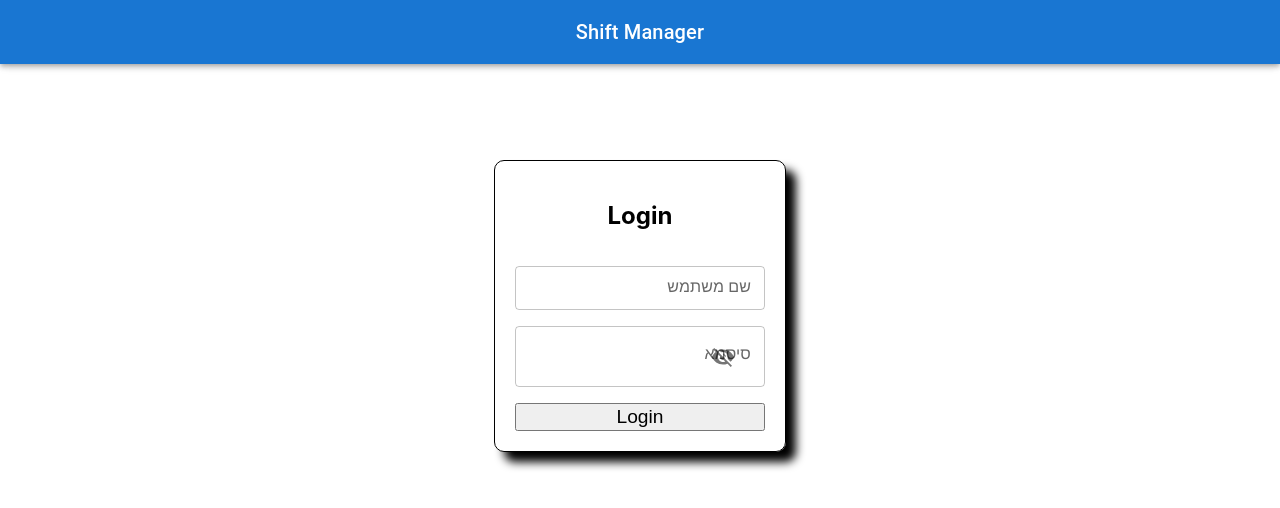
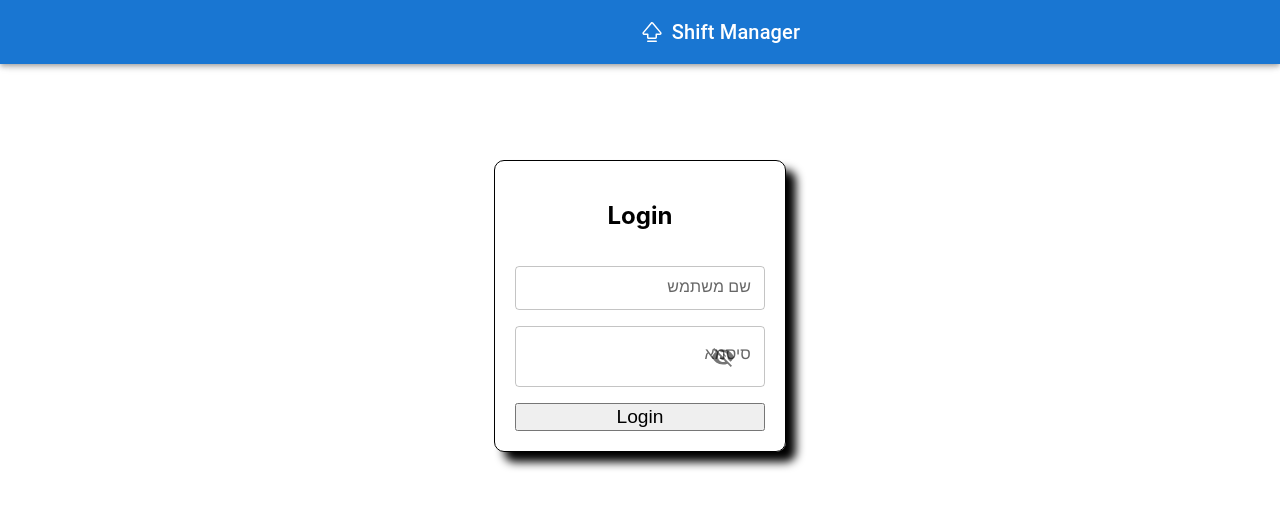
Before and after one commit to nyoooom127/shift-manager-client, a React (Create React App) app: page / in a window 1280 px wide. Shown: the top 508 px of the page. Built offline with nearby package versions, Linux system fonts and the light colour scheme; what notyf would draw is missing.

Commit message:
changed logo and title

```diff
--- a/public/index.html
+++ b/public/index.html
@@ -4,10 +4,10 @@
     <meta charset="utf-8" />
     <link rel="icon" href="%PUBLIC_URL%/favicon.ico" />
     <meta name="viewport" content="width=device-width, initial-scale=1" />
-    <meta name="theme-color" content="#000000" />
+    <meta name="theme-color" content="#1976d2" />
     <meta
       name="description"
-      content="Web site created using create-react-app"
+      content="Web site for generating and managing shifts"
     />
     <link rel="apple-touch-icon" href="%PUBLIC_URL%/logo192.png" />
     <!--
@@ -24,7 +24,7 @@
       work correctly both with client-side routing and a non-root public URL.
       Learn how to configure a non-root public URL by running `npm run build`.
     -->
-    <title>React App</title>
+    <title>Shift Manager</title>
   </head>
   <body>
     <noscript>You need to enable JavaScript to run this app.</noscript>
--- a/src/Components/LayoutArea/HeaderBar/HeaderBar.tsx
+++ b/src/Components/LayoutArea/HeaderBar/HeaderBar.tsx
@@ -7,6 +7,7 @@ import { styled } from "@mui/material/styles";
 import { useSelector } from "react-redux";
 import { AppState } from "../../../Redux/AppState";
 import authService from "../../../Services/AuthService";
+import logo from "../../../logo.svg";
 import "./HeaderBar.css";
 
 interface HeaderBarProps {
@@ -56,8 +57,21 @@ function HeaderBar(props: HeaderBarProps): JSX.Element {
   return (
     <div className="HeaderBar">
       <AppBar position="fixed" open={props.open}>
-        <Toolbar sx={{ justifyContent: auth ? "space-between" : "center" }}>
-          <div style={{ display: "flex", justifyContent: auth ? "space-between" : "center" }}>
+        <Toolbar
+          sx={{
+            justifyContent: auth ? "space-between" : "center",
+            marginLeft: "5rem",
+            width: "100%",
+            boxSizing: "border-box",
+          }}
+        >
+          <div
+            style={{
+              display: "flex",
+              justifyContent: auth ? "space-between" : "center",
+              width: "calc(100% - 4rem)",
+            }}
+          >
             {/* {auth && (
               <IconButton
                 color="inherit"
@@ -72,10 +86,25 @@ function HeaderBar(props: HeaderBarProps): JSX.Element {
                 <MenuIcon />
               </IconButton>
             )} */}
-            <Typography variant="h6" noWrap component="div">
-              Shift Manager
-            </Typography>
-          {/* </div>
+            <div
+              style={{
+                display: "flex",
+                width: "fit-content",
+                alignItems: "center",
+                gap: "0.5rem",
+              }}
+            >
+              <img src={logo} className="App-logo" alt="logo" />
+              <Typography
+                variant="h6"
+                noWrap
+                component="div"
+                textAlign="center"
+              >
+                Shift Manager
+              </Typography>
+            </div>
+            {/* </div>
           <div style={{ display: "flex" }}> */}
             {auth && (
               <IconButton
--- a/src/Components/LayoutArea/Sidebar/Sidebar.css
+++ b/src/Components/LayoutArea/Sidebar/Sidebar.css
@@ -2,3 +2,11 @@
 	z-index: 1300;
     position: sticky;
 }
+
+.Sidebar a.ps-menu-button {
+    color: white;
+}
+
+.Sidebar a.ps-menu-button:hover {
+    background-color: #115190;
+}
--- a/src/Components/LayoutArea/Sidebar/Sidebar.tsx
+++ b/src/Components/LayoutArea/Sidebar/Sidebar.tsx
@@ -4,12 +4,14 @@ import SummaryIcon from "@mui/icons-material/Leaderboard";
 import MenuOutlinedIcon from "@mui/icons-material/MenuOutlined";
 import PeopleOutlinedIcon from "@mui/icons-material/PeopleOutlined";
 import PersonOutlinedIcon from "@mui/icons-material/PersonOutlined";
+import { Typography } from "@mui/material";
 import * as React from "react";
 import { Menu, MenuItem, Sidebar as ReactSidebar } from "react-pro-sidebar";
 import { useSelector } from "react-redux";
 import { useNavigate } from "react-router-dom";
 import { AppState } from "../../../Redux/AppState";
 import { isAdmin } from "../../../Utils/UserUtils";
+import logo from "../../../logo.svg";
 import "./Sidebar.css";
 
 interface SidebarProps {
@@ -93,7 +95,21 @@ function Sidebar({ open, setOpen }: SidebarProps): JSX.Element {
           }}
           style={{ textAlign: "center" }}
         >
-          <h2>Admin</h2>
+          <div
+            style={{
+              display: "flex",
+              width: "fit-content",
+              alignItems: "center",
+              gap: "0.5rem",
+              flexDirection: "row-reverse",
+            }}
+          >
+            <img src={logo} className="App-logo" alt="logo" />
+            <Typography variant="h6" noWrap component="div" textAlign="center">
+              Shift Manager
+            </Typography>
+          </div>
+          {/* <h2>Admin</h2> */}
         </MenuItem>
 
         <MenuItem icon={<HomeIcon />} onClick={() => navigate("/home")}>
```
Also changed, not shown: public/manifest.json, src/logo.svg, 1 other file (tests, documents, lock files or other folders).
